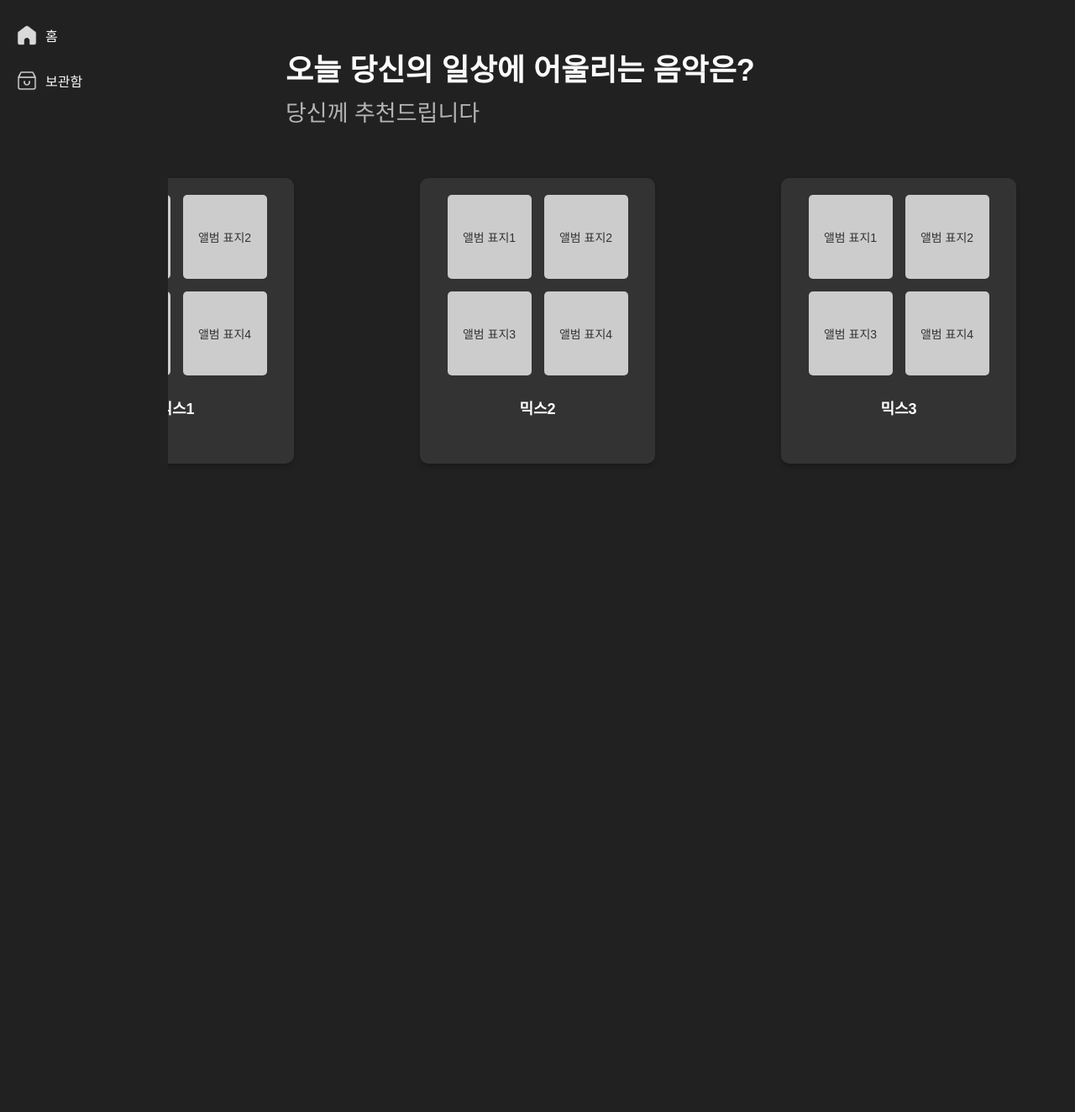
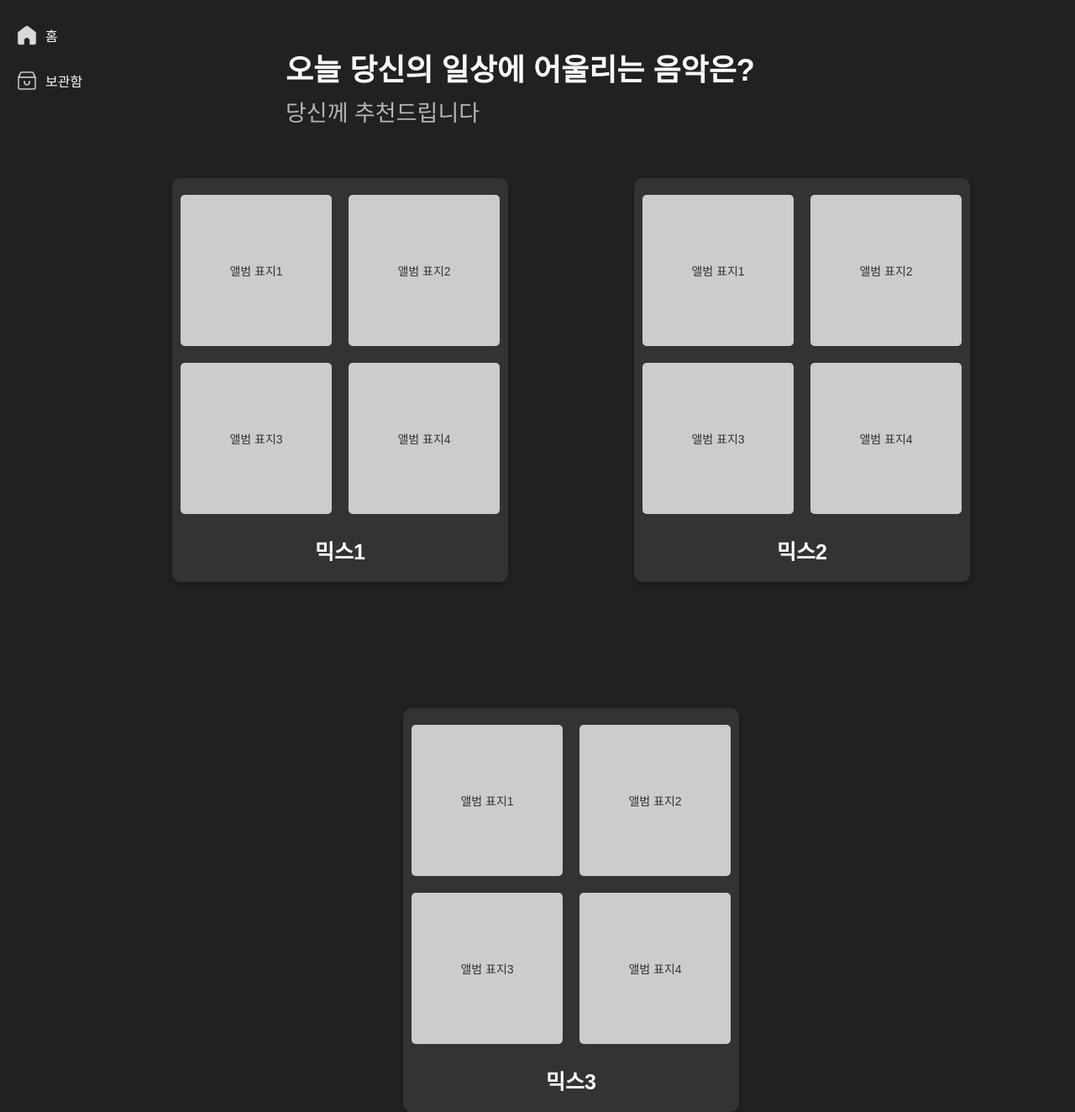
Before and after one commit to sjongwook/song_project, a FastAPI app: template templates/main_home_pli.html in a window 1280 px wide. Shown: the part 60-1384 px from the top of the page at 84% size. Before the commit the page ends 612 px from the top, so only its background shows below. Run offline with FastAPI, Linux system fonts and the light colour scheme; the template is opened without the code that fills it, so the values that code supplies are empty.

Commit message:
Update main_home_pli.css

```diff
--- a/static/main_home_pli.css
+++ b/static/main_home_pli.css
@@ -122,7 +122,7 @@ nav ul li a.active {
 
 .mixes-container {
     display: flex; /* 플렉스 박스 레이아웃 */
-    margin-left: -300px;
+    margin-left: -220px;
     gap: 150px; /* 믹스 박스 간 간격 */
     justify-content: center; /* 가로 중앙 정렬 */
     align-items: flex-start; /* 세로 정렬 */
@@ -132,8 +132,8 @@ nav ul li a.active {
 
 /* 믹스 박스 설정 */
 .mix {
-    width: 240px; /* 고정 너비 */
-    min-height: 300px; /* 고정 높이 */
+    width: 360px; /* 고정 너비 */
+    min-height: 420px; /* 고정 높이 */
     text-align: center; /* 텍스트 중앙 정렬 */
     background-color: #333; /* 박스 배경색 */
     padding: 20px;
@@ -144,30 +144,29 @@ nav ul li a.active {
     align-items: center; /* 내부 항목 가로 중앙 정렬 */
 }
 
-/* 앨범 커버 그리드 설정 */
 .album-covers {
     display: grid;
-    grid-template-columns: repeat(2, 100px); /* 2열 그리드 */
-    grid-gap: 15px; /* 표지 간 간격 */
+    grid-template-columns: repeat(2, 180px); /* 2열 그리드, 너비를 180px로 설정 */
+    grid-column-gap: 20px; /* 열 간격 20px */
+    grid-row-gap: 20px; /* 행 간격 20px */
     margin-bottom: 15px; /* 표지와 제목 간 간격 */
 }
 
-/* 앨범 표지 설정 */
 .cover {
-    width: 100px;
-    height: 100px;
+    width: 180px; /* 표지 너비 */
+    height: 180px; /* 표지 높이 */
     background-color: #ccc; /* 표지 배경색 */
     display: flex;
-    align-items: center;
-    justify-content: center;
-    border-radius: 5px;
-    font-size: 14px;
-    color: #333;
+    align-items: center; /* 세로 중앙 정렬 */
+    justify-content: center; /* 가로 중앙 정렬 */
+    border-radius: 5px; /* 둥근 모서리 */
+    font-size: 14px; /* 텍스트 크기 */
+    color: #333; /* 텍스트 색상 */
 }
 
 /* 믹스 제목 스타일 */
 .mix-title {
-    font-size: 18px;
+    font-size: 25px;
     font-weight: bold;
     color: white;
     margin-top: 10px;
```
